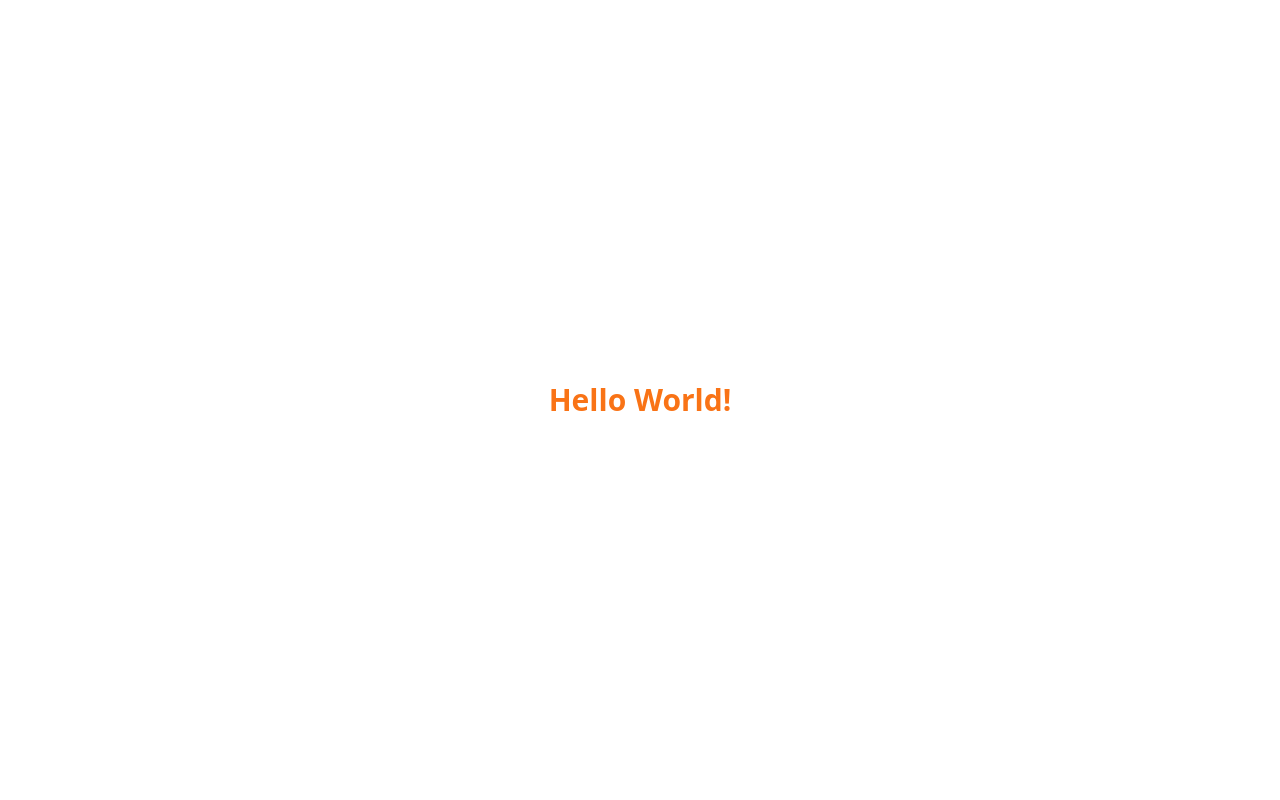
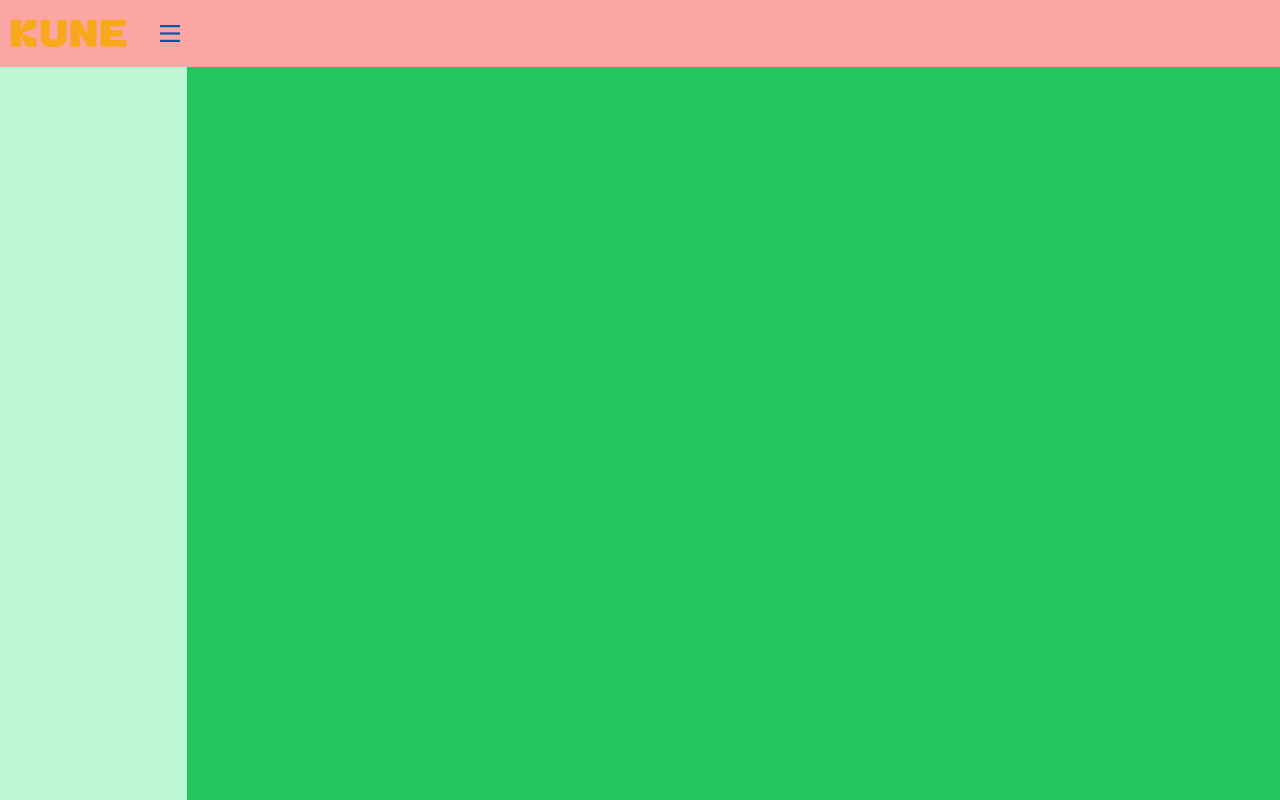
Before and after one commit to DanielMontet/cs-portal, a Next.js app: page / in a window 1280 px wide. Built offline with nearby package versions, Linux system fonts and the light colour scheme.

Commit message:
Added dashboard component  layout base

```diff
--- a/components/Layout/layout.component.tsx
+++ b/components/Layout/layout.component.tsx
@@ -1,8 +1,18 @@
-export default function Layout() {
+const Layout: React.FunctionComponent<any> = ({ main }) => {
   return (
-    <section className="h-screen grid grid-cols-12">
-      <section className="col-span-2 bg-green-200"></section>
-      <section className="col-span-10 bg-orange-200"></section>
+    <section className="h-screen grid grid-rows-48">
+      <header className="row-span-4 flex  bg-red-300">
+        <div className="h-full flex items-center">
+          <img src="/kune_landscape_logo.svg" className="h-3/4 w-3/4 " alt="" />
+          <img src="/menu.svg" alt="" className="h-1/4 w-1/4 ml-5" />
+        </div>
+      </header>
+      <section className="row-span-44 grid grid-cols-48 bg-red-500">
+        <nav className="col-span-7 bg-green-200"></nav>
+        <main className="col-span-41 bg-green-500"></main>
+      </section>
     </section>
   );
-}
+};
+
+export default Layout;
--- a/pages/index.tsx
+++ b/pages/index.tsx
@@ -1,11 +1,8 @@
 import type { NextPage } from "next";
+import Layout from "../components/Layout/layout.component";
 
 const Home: NextPage = () => {
-  return (
-    <div className="h-screen flex items-center justify-center">
-      <h1 className="text-3xl font-bold text-orange-500">Hello World!</h1>
-    </div>
-  );
+  return <Layout></Layout>;
 };
 
 export default Home;
--- a/tailwind.config.js
+++ b/tailwind.config.js
@@ -4,7 +4,20 @@ module.exports = {
     "./components/**/*.{js,ts,jsx,tsx}",
   ],
   theme: {
-    extend: {},
+    extend: {
+      gridTemplateRows: {
+        48: "repeat(48, minmax(0, 1fr))",
+      },
+      gridRow: {
+        "span-44": "span 44 / span 44",
+      },
+      gridTemplateColumns: {
+        48: "repeat(48, minmax(0, 1fr))",
+      },
+      gridColumn: {
+        "span-41": "span 41 / span 41",
+      },
+    },
   },
   plugins: [],
 };
```
Also changed, not shown: public/menu.svg (added).
